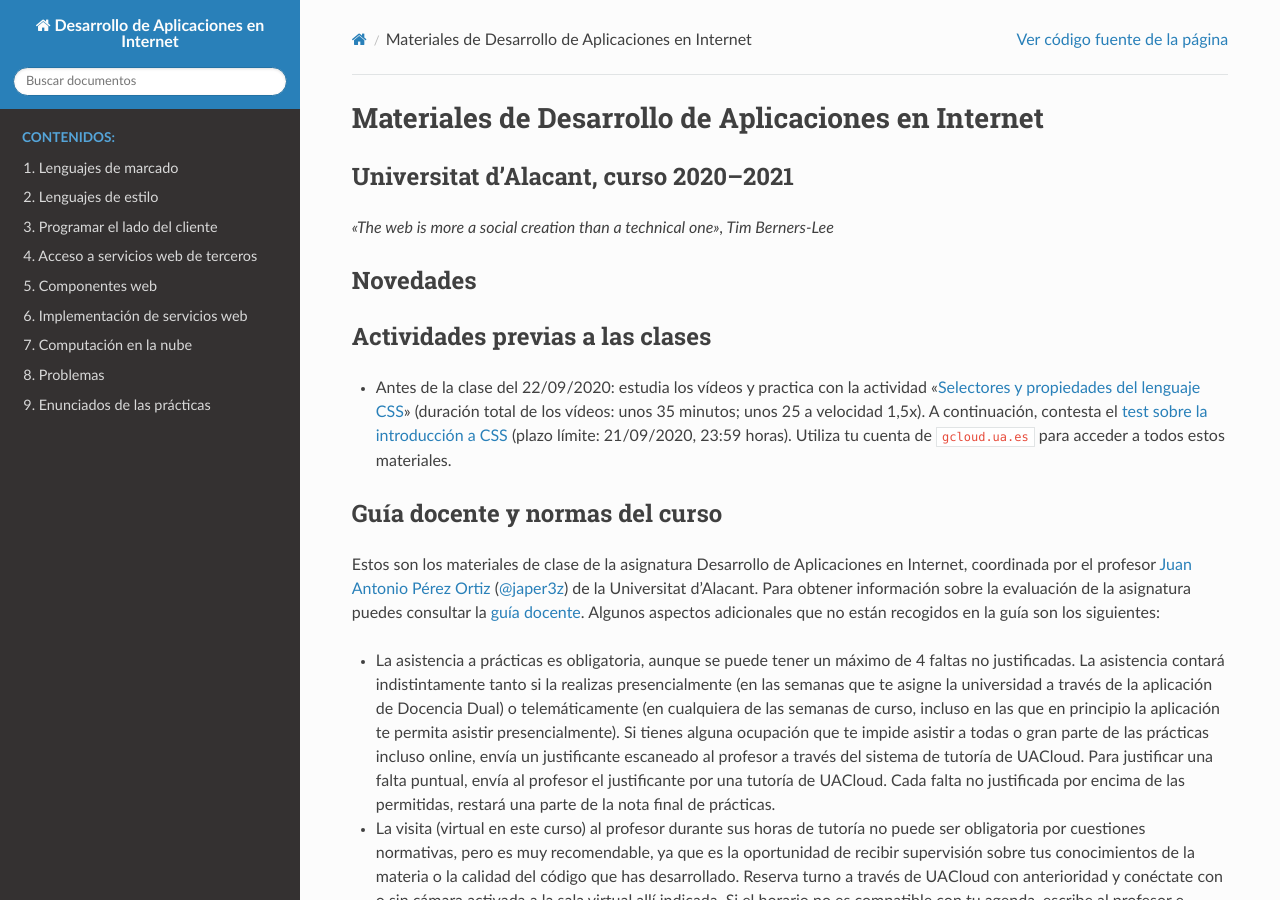
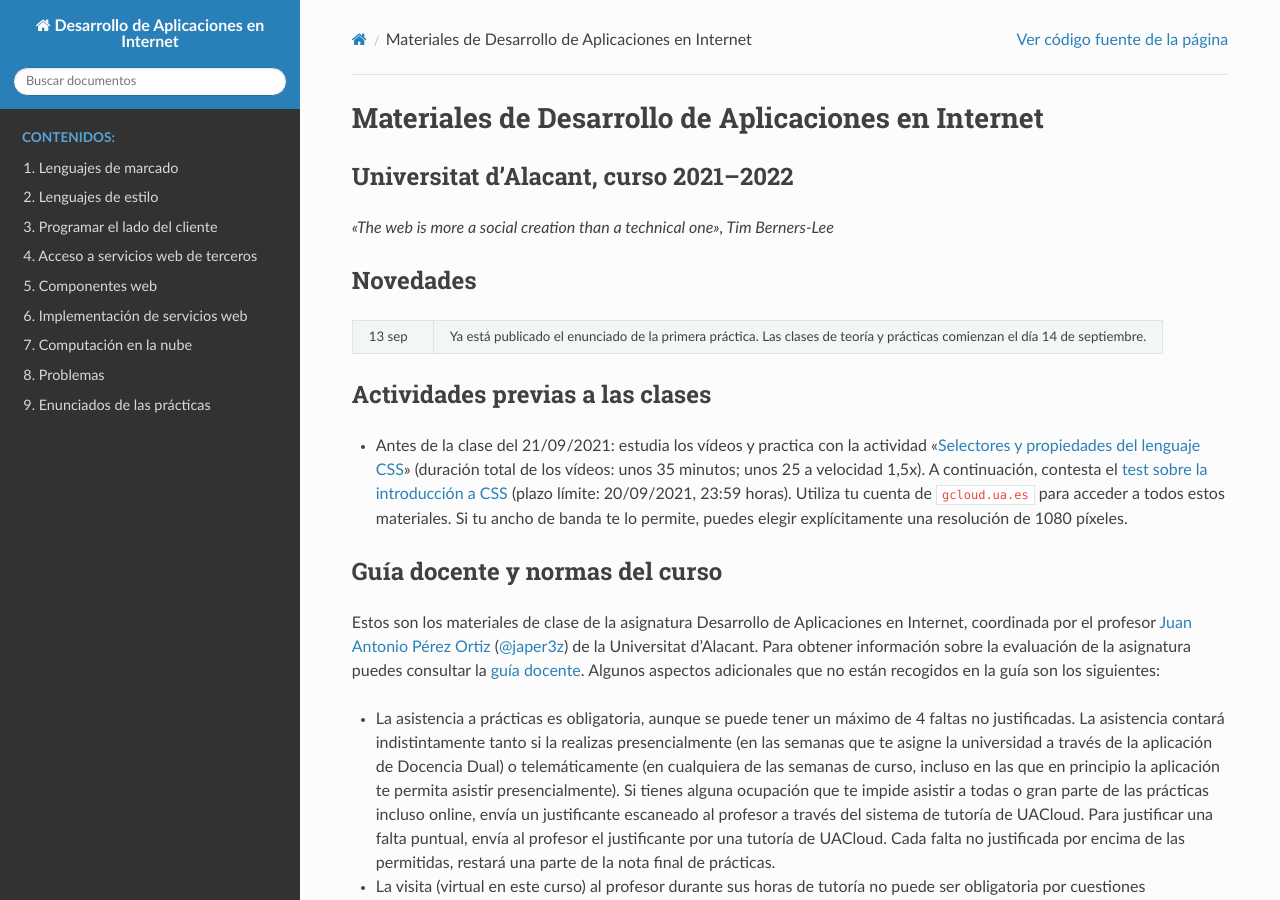
Before and after one commit to jaspock/dai2122, a Sphinx documentation site: the page built from docs/source/index.rst, in a window 1280 px wide and 900 px high. Built offline with Sphinx 7.4.7 and the Read the Docs theme 2.0.0, drawn with Linux system fonts in a browser that asks for light colours.

Commit message:
Cambios menores.

```diff
--- a/docs/source/index.rst
+++ b/docs/source/index.rst
@@ -4,7 +4,7 @@
 Materiales de Desarrollo de Aplicaciones en Internet
 ====================================================
 
-Universitat d'Alacant, curso 2020–2021
+Universitat d'Alacant, curso 2021–2022
 --------------------------------------
 
 *«The web is more a social creation than a technical one», Tim Berners-Lee*
@@ -29,6 +29,10 @@ Novedades
     :header-rows: 0
     :class: tablita
 
+    * - 13 sep
+      - Ya está publicado el enunciado de la primera práctica. Las clases de teoría y prácticas comienzan el día 14 de septiembre.
+
+
 ..    * - 11 Ene
 ..      - Ya puedes consultar en la `web del departamento`_ las notas de la práctica 4. Los apartados marcados con un asterisco cuentan la cuarta parte que los otros. El apartado opcional de autenticación supone un máximo de 2 puntos de la nota final de la práctica. Escribe al profesor para cualquier aclaración sobre tu nota. *Nota:* no dejes de leer el anuncio del día 8 de enero que aparece más abajo ya que contiene información muy importante sobre los exámenes de enero de la asignatura.
 ..    * - 17 nov
@@ -61,7 +63,8 @@ Actividades previas a las clases
 .. - Antes de la clase del 13/10/2020: estudia el código y los vídeos de la actividad ":ref:`label-app-web-sencilla`" (duración total de los vídeos: unos 50 minutos; unos 35 a 1,5x). A continuación, contesta el `test sobre la aplicación web sencilla con JavaScript`_ (plazo límite: 12/10/2020, 23:59 horas).
 .. - Antes de la clase del 06/10/2020: estudia los vídeos de la actividad ":ref:`label-intro-js`" (duración total de los vídeos: unos 55 minutos; unos 40 a 1,5x). A continuación, contesta el `test sobre la introducción a JavaScript`_ (plazo límite: 05/10/2020, 23:59 horas). Utiliza tu cuenta de ``gcloud.ua.es`` para acceder a todos estos materiales.
 .. - Antes de la clase del 29/09/2020: lee detenidamente y practica con lo discutido en las actividades siguientes: ":ref:`label-inline-css`", ":ref:`label-caja-css`" y ":ref:`label-posicionamiento-css`". A continuación, contesta el `test sobre el modelo de caja de CSS`_ (plazo límite: 28/09/2020, 23:59 horas). Recuerda utilizar tu cuenta de ``gcloud.ua.es`` para acceder a todos estos materiales.
-- Antes de la clase del 22/09/2020: estudia los vídeos y practica con la actividad ":ref:`label-intro-css`" (duración total de los vídeos: unos 35 minutos; unos 25 a velocidad 1,5x). A continuación, contesta el `test sobre la introducción a CSS`_ (plazo límite: 21/09/2020, 23:59 horas). Utiliza tu cuenta de ``gcloud.ua.es`` para acceder a todos estos materiales.
+
+- Antes de la clase del 21/09/2021: estudia los vídeos y practica con la actividad ":ref:`label-intro-css`" (duración total de los vídeos: unos 35 minutos; unos 25 a velocidad 1,5x). A continuación, contesta el `test sobre la introducción a CSS`_ (plazo límite: 20/09/2021, 23:59 horas). Utiliza tu cuenta de ``gcloud.ua.es`` para acceder a todos estos materiales. Si tu ancho de banda te lo permite, puedes elegir explícitamente una resolución de 1080 píxeles.
 
 .. _`test sobre computación en la nube`: https://forms.gle/WUqR6Z3AaHKrqZ9J7
 .. _`test sobre Google Cloud Platform`: https://forms.gle/6cCTbvJWTekiHGLc9
```
Also changed, not shown: other parts of docs/source/index.rst (+0 -2 lines).
